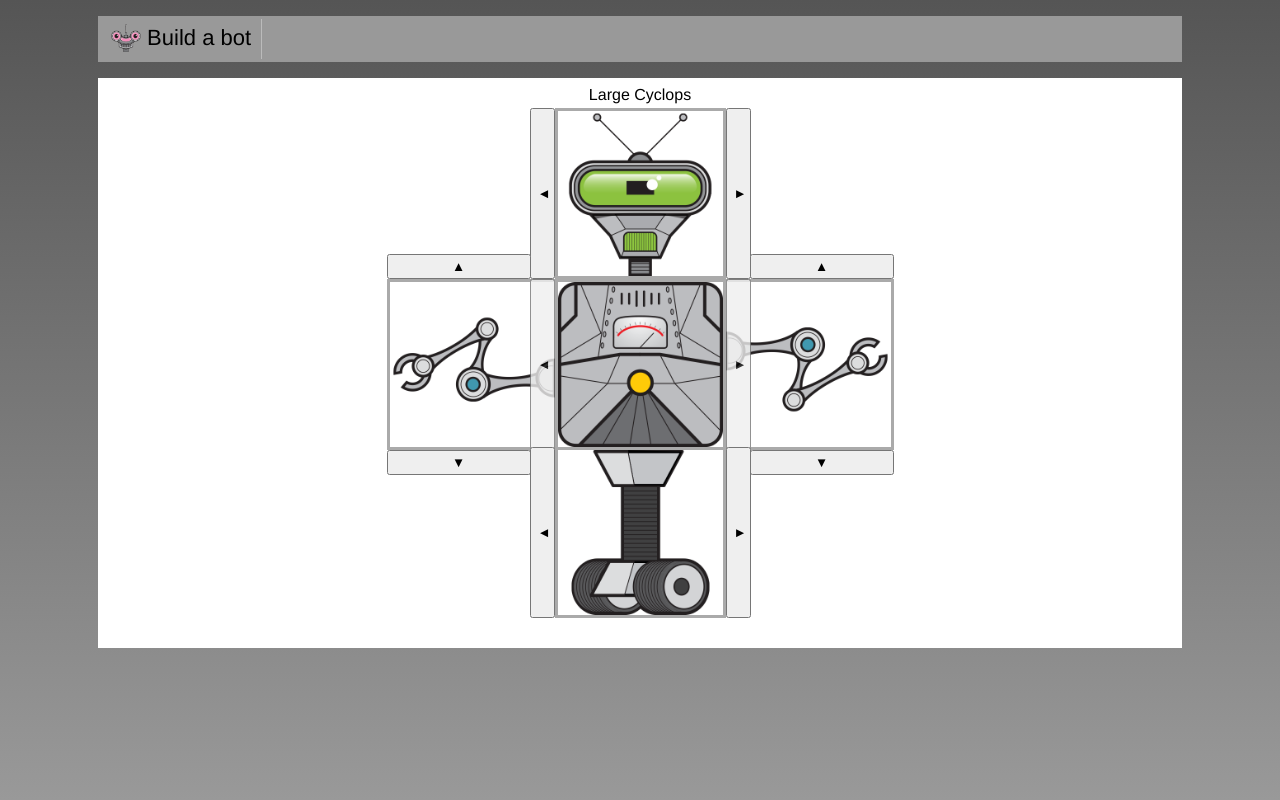
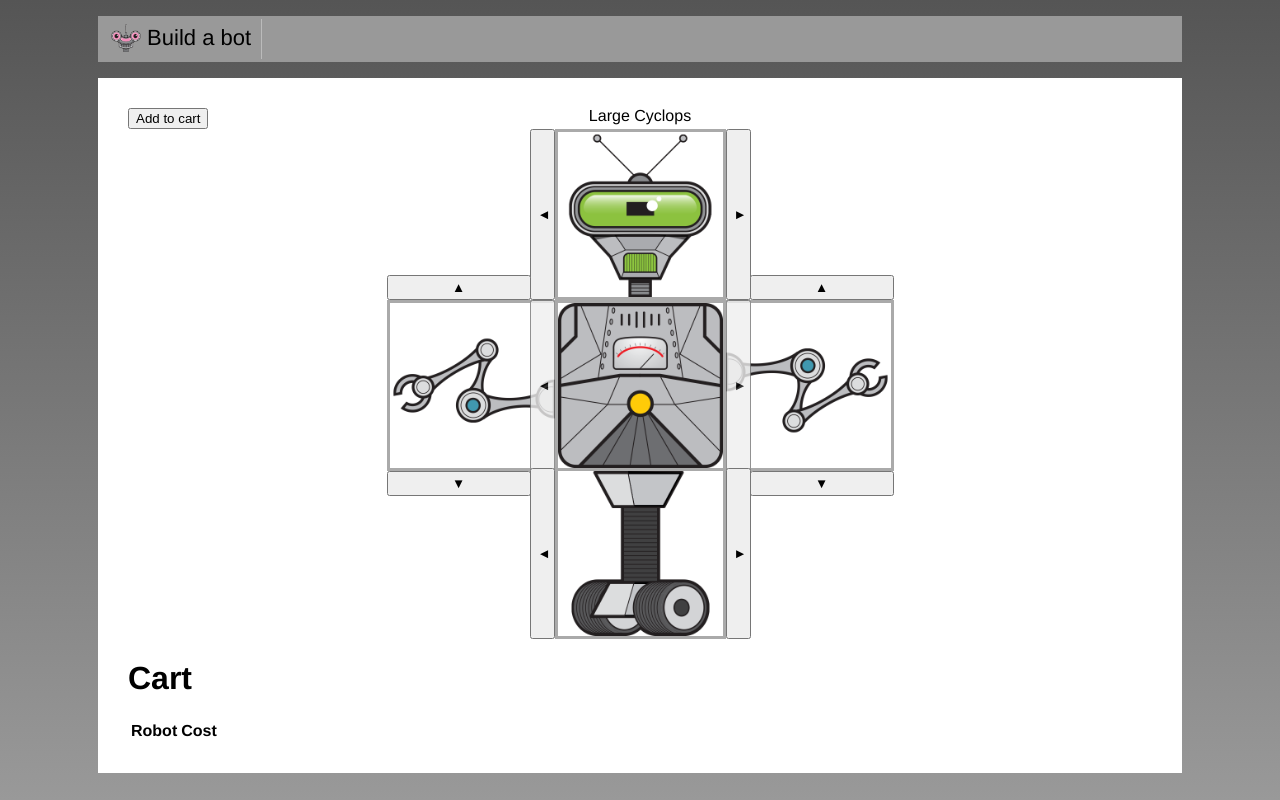
Before and after one commit to jasperkennis/learning-vue-2, a Vue app in the folder build-a-bot/: page / in a window 1280 px wide. Built offline with nearby package versions, Linux system fonts and the light colour scheme.

Commit message:
added a cart

```diff
--- a/build-a-bot/src/build/RobotBuilder.vue
+++ b/build-a-bot/src/build/RobotBuilder.vue
@@ -1,5 +1,6 @@
 <template>
-    <div>
+  <div class="content">
+    <button class="add-to-cart" @click="addToCart()">Add to cart</button>
     <div class="top-row">
       <div class="top part">
         <div class="robot-name">
@@ -35,6 +36,23 @@
         <button @click="selectNextBase()" class="next-selector">&#9658;</button>
       </div>
     </div>
+    <div>
+      <h1>Cart</h1>
+      <table>
+        <thead>
+          <tr>
+            <th>Robot</th>
+            <th class="cost">Cost</th>
+          </tr>
+        </thead>
+        <tbody>
+          <tr v-for="(robot, index) in cart" :key="index">
+            <td>{{robot.head.title}}</td>
+            <td class="cost">{{robot.cost}}</td>
+          </tr>
+        </tbody>
+      </table>
+    </div>
   </div>
 </template>
 
@@ -55,6 +73,7 @@ export default {
   name: 'RobotBuilder',
   data() {
     return {
+      cart: [],
       availableParts,
       selectedHeadIndex: 0,
       selectedLeftArmIndex: 0,
@@ -75,6 +94,21 @@ export default {
     },
   },
   methods: {
+    addToCart() {
+      const robot = this.selectedRobot;
+      const cost = robot.head.cost +
+        robot.leftArm.cost +
+        robot.torso.cost +
+        robot.rightArm.cost +
+        robot.base.cost;
+      this.cart.push(Object.assign(
+        {},
+        robot,
+        {
+          cost,
+        },
+      ));
+    },
     selectNextHead() {
       this.selectedHeadIndex = getNextValidIndex(
         this.selectedHeadIndex,
@@ -93,7 +127,7 @@ export default {
         availableParts.arms.length,
       );
     },
-    selectPreviouLeftArm() {
+    selectPreviousLeftArm() {
       this.selectedLeftArmIndex = getPreviousValidIndex(
         this.selectedLeftArmIndex,
         availableParts.arms.length,
@@ -239,4 +273,8 @@ export default {
 .sale {
   color: red;;
 }
+
+.content {
+  position: relative;
+}
 </style>
```
